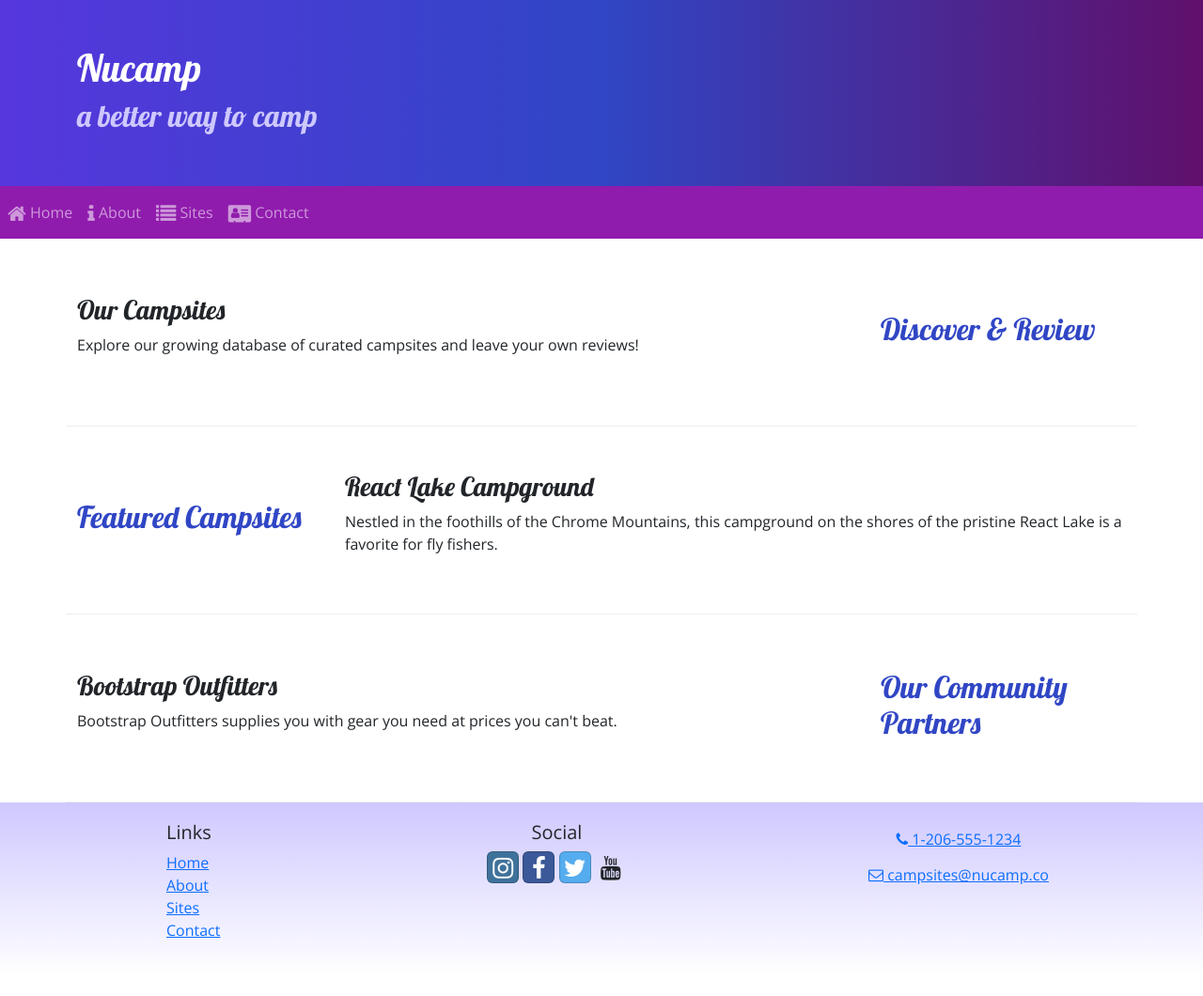
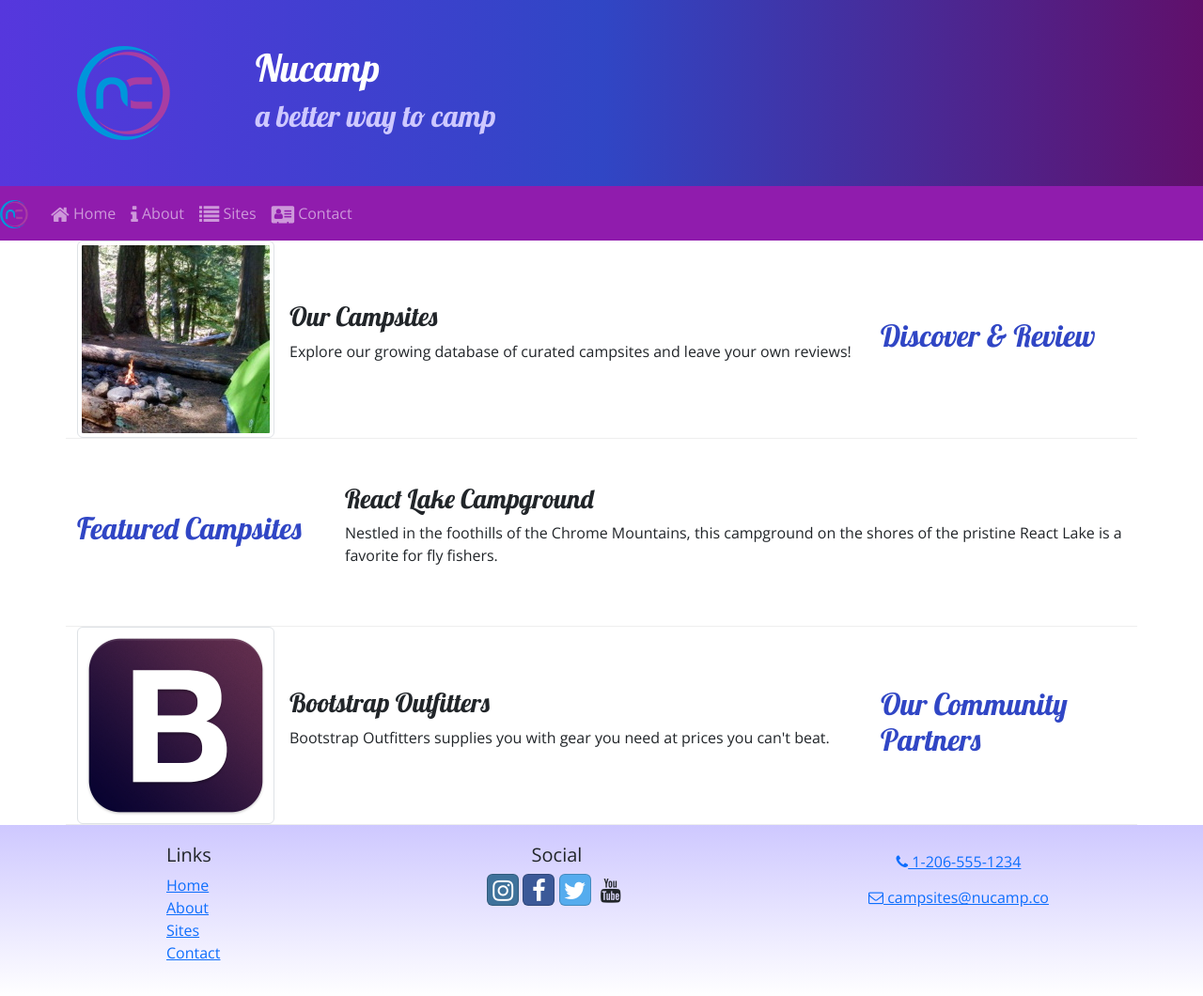
Before and after one commit to sharon-f-lewis/nu3campsite, a website: page index.html in a window 1280 px wide. Shown: the whole page at 94% size. Before the commit the page ends 1038 px from the top, so only its background shows below. Drawn offline with nearby package versions, Linux system fonts and the light colour scheme.

Commit message:
Images and Flex Utilities

```diff
--- a/css/styles.css
+++ b/css/styles.css
@@ -24,9 +24,10 @@ header h2 {
   background-color: #901cad;
 }
 
-.navbar-toggler {
+/* .navbar-toggler {
   margin-left: auto;
-}
+} */
+
 .row-content {
   padding: 50px 9;
   border-bottom: 1px ridge;
--- a/index.html
+++ b/index.html
@@ -21,6 +21,9 @@
   <header class='jumbotron'>
     <div class='container'>
       <div class='row'>
+        <div class='col-4 col-sm-3 col-md-2 align-self-center'>
+          <img src='img/logo.png' class='img-fluid' alt='Nucamp Logo'>
+        </div>
         <div class='col'>
           <h1>Nucamp</h1>
           <h2>a better way to camp</h2>
@@ -31,6 +34,7 @@
 
   <!-- Navigation -->
   <nav class='navbar navbar-expand-sm navbar-dark sticky-top'>
+    <a class='navbar-brand' href='#'><img src='img/logo.png' alt='Nucamp Logo' height='30' width='30' /> </a>
     <button class='navbar-toggler' type='button' data-bs-toggle='collapse' data-bs-target='#nucampNavbar'>
       <span class='navbar-toggler-icon'></span>
     </button>
@@ -52,8 +56,13 @@
         <h2 class='text-sm-right'>Discover & Review</h2>
       </div> <!-- end col -->
       <div class='col'>
-        <h3>Our Campsites</h3>
-        <p class='d-none d-sm-block'>Explore our growing database of curated campsites and leave your own reviews!</p>
+        <div class='d-flex'>
+          <img class='me-3 img-thumbnail' src='img/breadcrumb-trail-thumb.jpg' alt='Breadcrumb Trail' />
+          <div class='align-self-center'>
+            <h3>Our Campsites</h3>
+            <p class='d-none d-sm-block'>Explore our growing database of curated campsites and leave your own reviews!</p>
+          </div> <!-- end align-self-center -->
+        </div> <!-- end d-flex -->
       </div> <!-- end col -->
     </div> <!-- end row -->
 
@@ -74,8 +83,13 @@
         <h2 class='text-sm-right'>Our Community Partners</h2>
       </div> <!-- end col -->
       <div class='col'>
-        <h3>Bootstrap Outfitters</h3>
-        <p class='d-none d-sm-block'>Bootstrap Outfitters supplies you with gear you need at prices you can't beat.</p>
+        <div class='d-flex'>
+          <img src='img/bootstrap-thumb.png' alt='Bootstrap Outfitters' class='me-3 img-thumbnail'>
+          <div class='align-self-center'>
+            <h3>Bootstrap Outfitters</h3>
+            <p class='d-none d-sm-block'>Bootstrap Outfitters supplies you with gear you need at prices you can't beat.</p>
+          </div> <!-- end align-self-center -->
+        </div> <!-- end d-flex -->
       </div> <!-- end col -->
     </div> <!-- end row -->
   </div> <!-- end container -->
```
Also changed, not shown: aboutus.html (+24 -20 lines), contactus.html (+4 -2 lines), img/bootstrap-thumb.png (added), img/breadcrumb-trail-thumb.jpg (added), img/breadcrumb-trail.jpg (added), img/chrome-river-thumb.jpg (added), img/chrome-river.jpg (added), img/logo.png (added), img/react-lake-thumb.jpg (added), img/react-lake.jpg (added), 1 other file.
